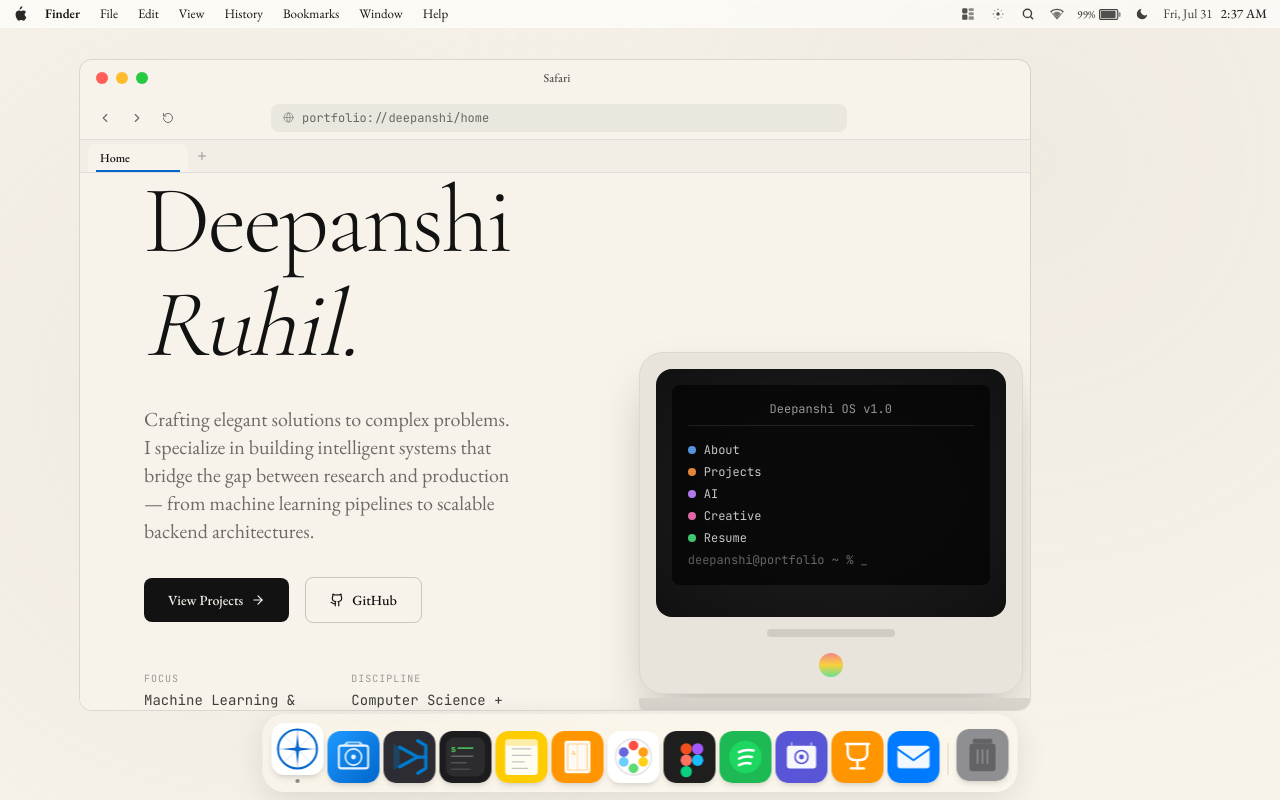
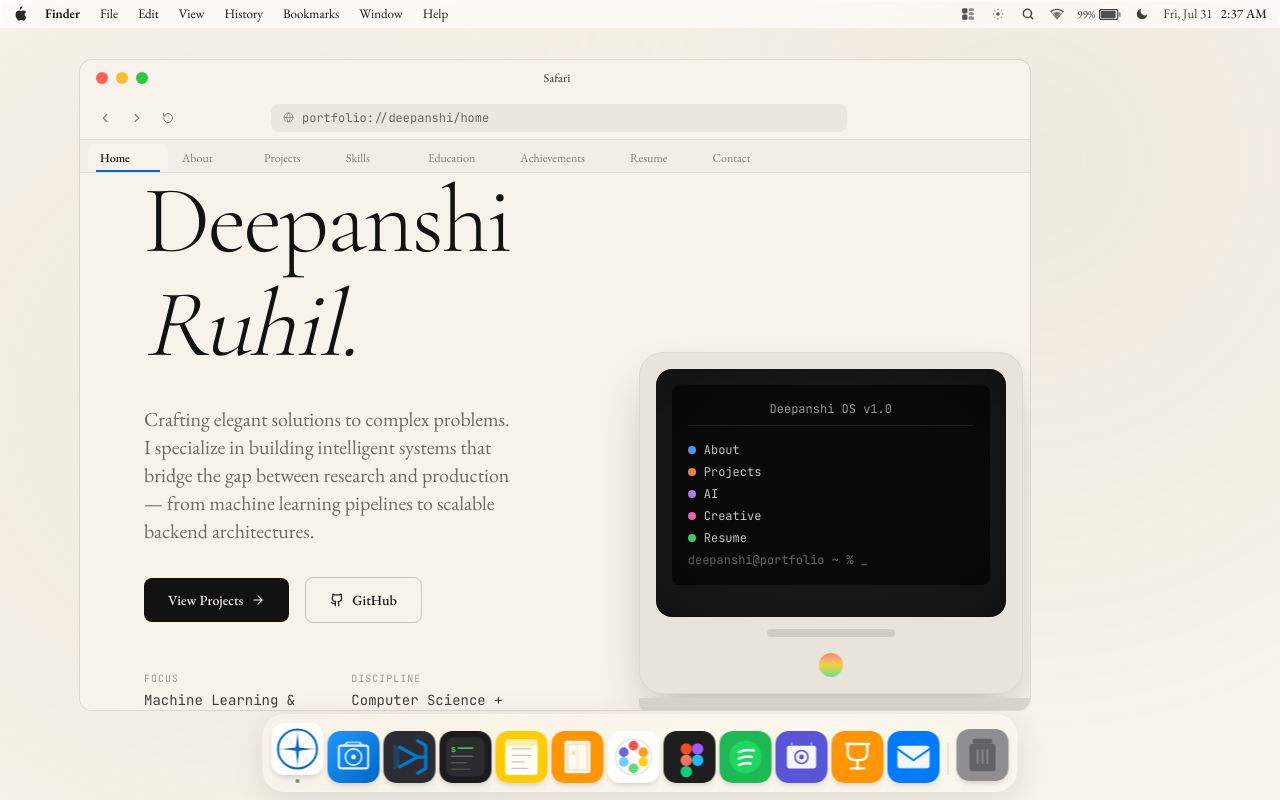
Before and after one commit to deepanshiruhil/portfolio-website, a Next.js app: page / in a window 1280 px wide. Built offline with nearby package versions, Linux system fonts and the light colour scheme.

Commit message:
Refactor Safari component to manage tabs more efficiently

```diff
--- a/app/components/Safari.tsx
+++ b/app/components/Safari.tsx
@@ -1,9 +1,8 @@
-
 "use client"
 
 import { useState } from "react"
 import { motion, AnimatePresence } from "framer-motion"
-import { Globe, ChevronLeft, ChevronRight, RotateCcw, Plus, X } from "lucide-react"
+import { Globe, ChevronLeft, ChevronRight, RotateCcw, X } from "lucide-react"
 import Hero from "../sections/Hero"
 import About from "../sections/About"
 import Projects from "../sections/Projects"
@@ -26,21 +25,17 @@ const tabs = [
 
 export default function Safari() {
   const [activeTab, setActiveTab] = useState("home")
-  const [openTabs, setOpenTabs] = useState(["home"])
-
-  const addTab = (tabId: string) => {
-    if (!openTabs.includes(tabId)) {
-      setOpenTabs([...openTabs, tabId])
-    }
-    setActiveTab(tabId)
-  }
+  const [openTabs, setOpenTabs] = useState([
+    "home", "about", "projects", "skills", "education", "achievements", "resume", "contact"
+  ])
 
   const closeTab = (e: React.MouseEvent, tabId: string) => {
     e.stopPropagation()
+    if (openTabs.length <= 1) return
     const newTabs = openTabs.filter((t) => t !== tabId)
     setOpenTabs(newTabs)
     if (activeTab === tabId && newTabs.length > 0) {
-      setActiveTab(newTabs[newTabs.length - 1])
+      setActiveTab(newTabs[0])
     }
   }
 
@@ -48,21 +43,19 @@ export default function Safari() {
 
   return (
     <div className="flex flex-col h-full bg-ivory dark:bg-bg-dark-secondary">
-      {/* Toolbar */}
       <div className="h-11 flex items-center px-3 gap-2 border-b border-border dark:border-border-dark">
         <div className="flex items-center gap-1.5">
-          <button className="p-1.5 rounded-md hover:bg-black/5 dark:hover:bg-white/5 transition-colors opacity-60 hover:opacity-100">
+          <button className="p-1.5 rounded-md hover:bg-black/5 dark:hover:bg-white/5 transition-colors opacity-50 hover:opacity-100">
             <ChevronLeft size={14} />
           </button>
-          <button className="p-1.5 rounded-md hover:bg-black/5 dark:hover:bg-white/5 transition-colors opacity-60 hover:opacity-100">
+          <button className="p-1.5 rounded-md hover:bg-black/5 dark:hover:bg-white/5 transition-colors opacity-50 hover:opacity-100">
             <ChevronRight size={14} />
           </button>
-          <button className="p-1.5 rounded-md hover:bg-black/5 dark:hover:bg-white/5 transition-colors opacity-60 hover:opacity-100">
+          <button className="p-1.5 rounded-md hover:bg-black/5 dark:hover:bg-white/5 transition-colors opacity-50 hover:opacity-100">
             <RotateCcw size={12} />
           </button>
         </div>
 
-        {/* Address Bar */}
         <div className="flex-1 max-w-xl mx-auto">
           <div className="h-7 bg-black/5 dark:bg-white/5 rounded-lg flex items-center px-3 gap-2 text-xs">
             <Globe size={11} className="opacity-40" />
@@ -73,8 +66,7 @@ export default function Safari() {
         <div className="w-20" />
       </div>
 
-      {/* Tabs */}
-      <div className="flex items-end px-2 pt-1 gap-0.5 bg-black/[0.02] dark:bg-white/[0.02] border-b border-border dark:border-border-dark">
+      <div className="flex items-end px-2 pt-1 gap-0.5 bg-black/[0.02] dark:bg-white/[0.02] border-b border-border dark:border-border-dark overflow-x-auto">
         {openTabs.map((tabId) => {
           const tab = tabs.find((t) => t.id === tabId)
           if (!tab) return null
@@ -82,19 +74,21 @@ export default function Safari() {
             <button
               key={tabId}
               onClick={() => setActiveTab(tabId)}
-              className={`relative flex items-center gap-1.5 px-3 py-1.5 rounded-t-lg text-xs transition-all min-w-[100px] max-w-[160px] ${
+              className={`relative flex items-center gap-1.5 px-3 py-1.5 rounded-t-lg text-xs transition-all min-w-[80px] max-w-[140px] ${
                 activeTab === tabId
                   ? "bg-ivory dark:bg-bg-dark-secondary font-medium"
-                  : "hover:bg-black/5 dark:hover:bg-white/5 opacity-60"
+                  : "hover:bg-black/5 dark:hover:bg-white/5 opacity-50 hover:opacity-80"
               }`}
             >
               <span className="truncate flex-1 text-left">{tab.label}</span>
-              <span
-                onClick={(e) => closeTab(e, tabId)}
-                className="opacity-0 hover:opacity-100 group-hover:opacity-60 transition-opacity p-0.5 rounded-full hover:bg-black/10 dark:hover:bg-white/10"
-              >
-                <X size={10} />
-              </span>
+              {openTabs.length > 1 && (
+                <span
+                  onClick={(e) => closeTab(e, tabId)}
+                  className="opacity-0 hover:opacity-100 p-0.5 rounded-full hover:bg-black/10 dark:hover:bg-white/10 transition-opacity"
+                >
+                  <X size={9} />
+                </span>
+              )}
               {activeTab === tabId && (
                 <motion.div
                   layoutId="active-tab"
@@ -104,26 +98,16 @@ export default function Safari() {
             </button>
           )
         })}
-        <button
-          onClick={() => {
-            const available = tabs.find((t) => !openTabs.includes(t.id))
-            if (available) addTab(available.id)
-          }}
-          className="p-1.5 rounded-md hover:bg-black/5 dark:hover:bg-white/5 transition-colors opacity-40 hover:opacity-100 mb-1"
-        >
-          <Plus size={12} />
-        </button>
       </div>
 
-      {/* Content */}
       <div className="flex-1 overflow-auto">
         <AnimatePresence mode="wait">
           <motion.div
             key={activeTab}
-            initial={{ opacity: 0, y: 8 }}
+            initial={{ opacity: 0, y: 6 }}
             animate={{ opacity: 1, y: 0 }}
-            exit={{ opacity: 0, y: -8 }}
-            transition={{ duration: 0.25 }}
+            exit={{ opacity: 0, y: -6 }}
+            transition={{ duration: 0.2 }}
           >
             <ActiveComponent />
           </motion.div>
```
